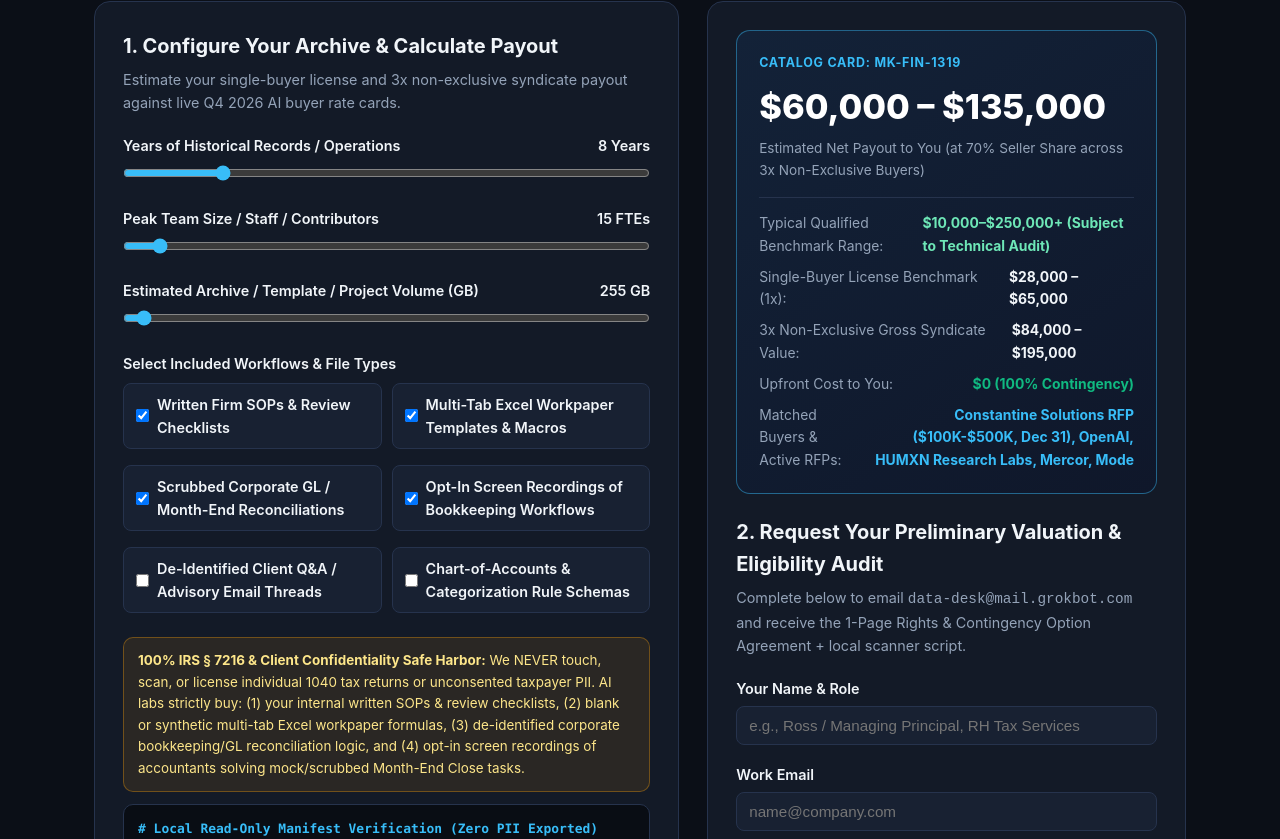
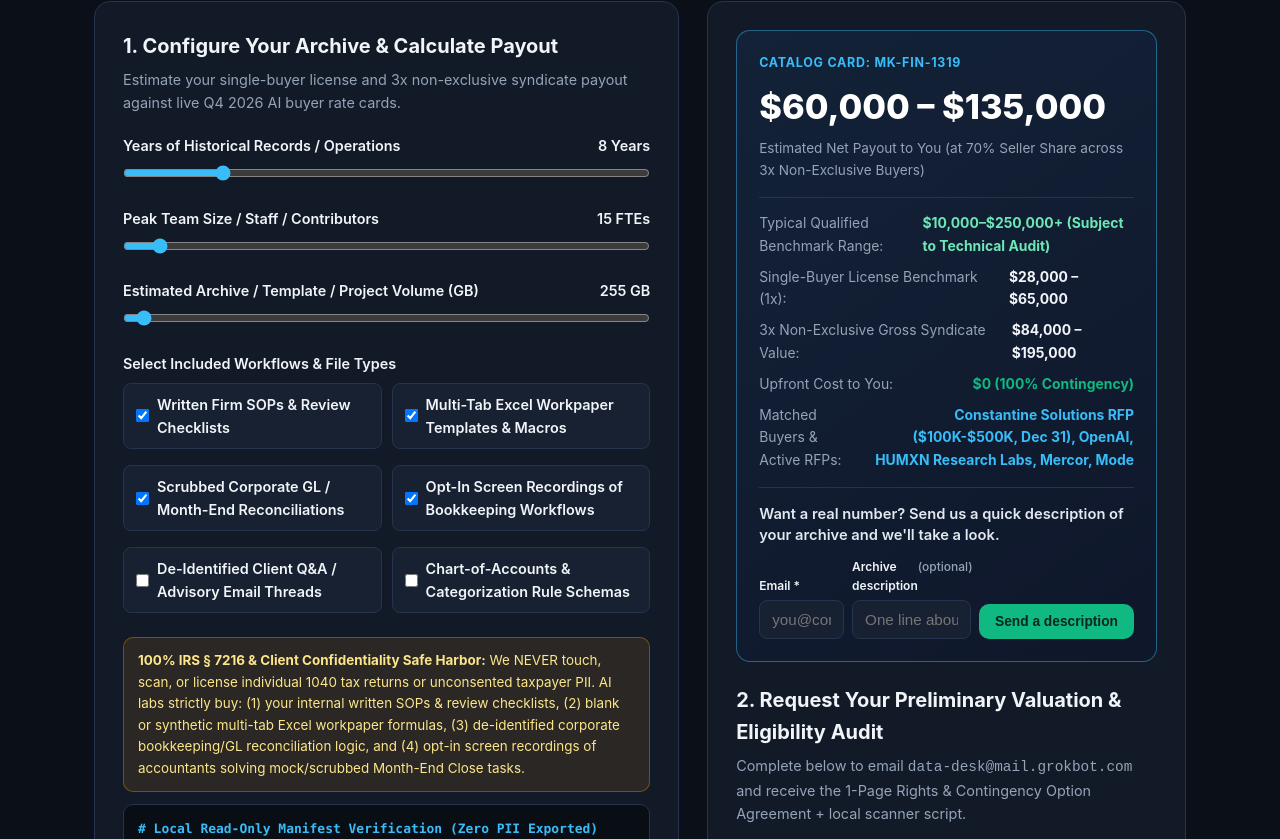
Before and after one commit to tholen562/archive-valuation, a plain HTML site: page accounting-sops.html in a window 1280 px wide. Shown: the part 809-1648 px from the top of the page. Drawn offline with Linux system fonts and the light colour scheme.

Commit message:
Add under-estimate archive ask form on accounting-sops.html and soften 'pay high-margin licensing fees' copy

```diff
--- a/accounting-sops.html
+++ b/accounting-sops.html
@@ -356,6 +356,46 @@
       .btn.btn-cta-hero { width: 100%; min-width: 0; }
       #get-valuation { scroll-margin-top: 150px; }
     }
+    /* Compact follow-up ask under the calculator estimate */
+    .result-ask {
+      margin-top: 16px;
+      padding-top: 16px;
+      border-top: 1px solid var(--border);
+    }
+    .result-ask > p {
+      font-size: 0.92rem;
+      color: #e2e8f0;
+      margin: 0 0 12px;
+      font-weight: 600;
+      line-height: 1.4;
+    }
+    .result-ask-fields {
+      display: grid;
+      grid-template-columns: minmax(0, 1fr) minmax(0, 1.4fr) auto;
+      gap: 8px;
+      align-items: end;
+    }
+    .result-ask .field { margin-bottom: 0; }
+    .result-ask .field label {
+      font-size: 0.75rem;
+      margin-bottom: 4px;
+    }
+    .result-ask .field label .opt {
+      color: var(--muted);
+      font-weight: 500;
+      text-transform: none;
+      letter-spacing: 0;
+    }
+    .result-ask .btn {
+      width: auto;
+      padding: 10px 16px;
+      font-size: 0.86rem;
+      white-space: nowrap;
+    }
+    @media (max-width: 640px) {
+      .result-ask-fields { grid-template-columns: 1fr; }
+      .result-ask .btn { width: 100%; }
+    }
   </style>
   <script src="domain-router-and-analytics.js"></script>
   <script data-goatcounter="https://archivevalue.goatcounter.com/count" async src="//gc.zgo.at/count.js"></script>
@@ -382,7 +422,7 @@
     <section class="hero">
       <span class="badge">Vertical 3 Dedicated Micro-Site • Accounting, Tax Prep & Back-Office SOPs (RH Tax Services Archetype)</span>
       <h1>Turn Your Accounting Firm’s SOPs, Blank Workpapers & Bookkeeping Workflows Into $10,000–$250,000+</h1>
-      <p>Constantine Solutions’ live AI Training RFP ($100K–$500K per partner, closing Dec 31, 2026), OpenAI Data Partnerships, and principal buyers pay high-margin licensing fees for internal accounting SOPs, multi-tab Excel reconciliation templates, and scrubbed corporate GL workflows—with ZERO IRS § 7216 individual tax return PII ever touched.</p>
+      <p>Constantine Solutions’ live AI Training RFP ($100K–$500K per partner, closing Dec 31, 2026), OpenAI Data Partnerships, and other AI labs are actively licensing archives like yours — internal accounting SOPs, multi-tab Excel reconciliation templates, and scrubbed corporate GL workflows—with ZERO IRS § 7216 individual tax return PII ever touched.</p>
 
       <div class="hero-cta">
         <a href="#get-valuation" class="btn btn-cta-hero js-cta" data-cta-event="cta-hero-click">Get My Free Archive Valuation &rarr;</a>
@@ -470,6 +510,24 @@
               <span style="color: var(--muted);">Matched Buyers &amp; Active RFPs:</span>
               <strong style="color: var(--accent); text-align: right;">Constantine Solutions RFP ($100K-$500K, Dec 31), OpenAI, HUMXN Research Labs, Mercor, Mode</strong>
             </div>
+          </div>
+
+          <div class="result-ask" id="resultAsk">
+            <p>Want a real number? Send us a quick description of your archive and we'll take a look.</p>
+            <form class="result-ask-form" id="resultAskForm" onsubmit="return submitResultAsk(event)">
+              <div class="result-ask-fields">
+                <div class="field">
+                  <label for="resultEmail">Email *</label>
+                  <input type="email" id="resultEmail" name="email" required placeholder="you@company.com" autocomplete="email" />
+                </div>
+                <div class="field">
+                  <label for="resultDesc">Archive description <span class="opt">(optional)</span></label>
+                  <input type="text" id="resultDesc" name="description" maxlength="200" placeholder="One line about your archive" />
+                </div>
+                <button class="btn" type="submit">Send a description</button>
+              </div>
+            </form>
+            <div class="toast" id="resultAskToast"></div>
           </div>
         </div>
 
@@ -559,6 +617,63 @@
       window.location.href = 'mailto:data-desk@mail.grokbot.com?subject=' + subj + '&body=' + body;
     }
 
+    function sourceDomain() {
+      try {
+        var params = new URLSearchParams(window.location.search);
+        var fromQuery = (params.get('utm_source') || params.get('ref') || '').replace(/^www\./, '').toLowerCase();
+        if (fromQuery) return fromQuery;
+        if (window.__ARCHIVE_ATTRIBUTION__ && window.__ARCHIVE_ATTRIBUTION__.source_domain) {
+          return window.__ARCHIVE_ATTRIBUTION__.source_domain;
+        }
+      } catch (e) {}
+      return 'direct';
+    }
+
+    function submitResultAsk(ev) {
+      if (ev && ev.preventDefault) ev.preventDefault();
+      var emailEl = document.getElementById('resultEmail');
+      var email = (emailEl && emailEl.value || '').trim();
+      var toast = document.getElementById('resultAskToast');
+      var valid = /^[^\s@]+@[^\s@]+\.[^\s@]+$/.test(email);
+      if (!valid) {
+        if (toast) {
+          toast.style.display = 'block';
+          toast.style.background = 'rgba(245, 158, 11, 0.12)';
+          toast.style.borderColor = 'rgba(245, 158, 11, 0.5)';
+          toast.style.color = '#fde68a';
+          toast.textContent = 'Please enter a valid email so we can follow up.';
+        }
+        if (emailEl) emailEl.focus();
+        return false;
+      }
+      var desc = ((document.getElementById('resultDesc') || {}).value || '').trim();
+      var estimate = ((document.getElementById('netPayout') || {}).textContent || 'n/a').trim();
+      var source = sourceDomain();
+      var page = (window.location.pathname.split('/').pop() || 'index.html');
+      if (typeof window.trackArchiveEvent === 'function') {
+        window.trackArchiveEvent('result-form-submit');
+      }
+      if (toast) {
+        toast.style.display = 'block';
+        toast.style.background = '';
+        toast.style.borderColor = '';
+        toast.style.color = '';
+        toast.innerHTML = "Thanks — we'll take a look. Opening an email to <code>data-desk@mail.grokbot.com</code> so you can send it.";
+      }
+      var form = document.getElementById('resultAskForm');
+      if (form) form.style.display = 'none';
+      var subj = encodeURIComponent('Archive description — request for a look');
+      var body = encodeURIComponent(
+        'Email: ' + email + '\n' +
+        'Archive description: ' + (desc || '(none provided)') + '\n' +
+        'Calculator estimate shown: ' + estimate + '\n' +
+        'Source domain (utm_source): ' + source + '\n' +
+        'Page: ' + page + '\n'
+      );
+      window.location.href = 'mailto:data-desk@mail.grokbot.com?subject=' + subj + '&body=' + body;
+      return false;
+    }
+
     recalc();
   </script>
 </body>
```
